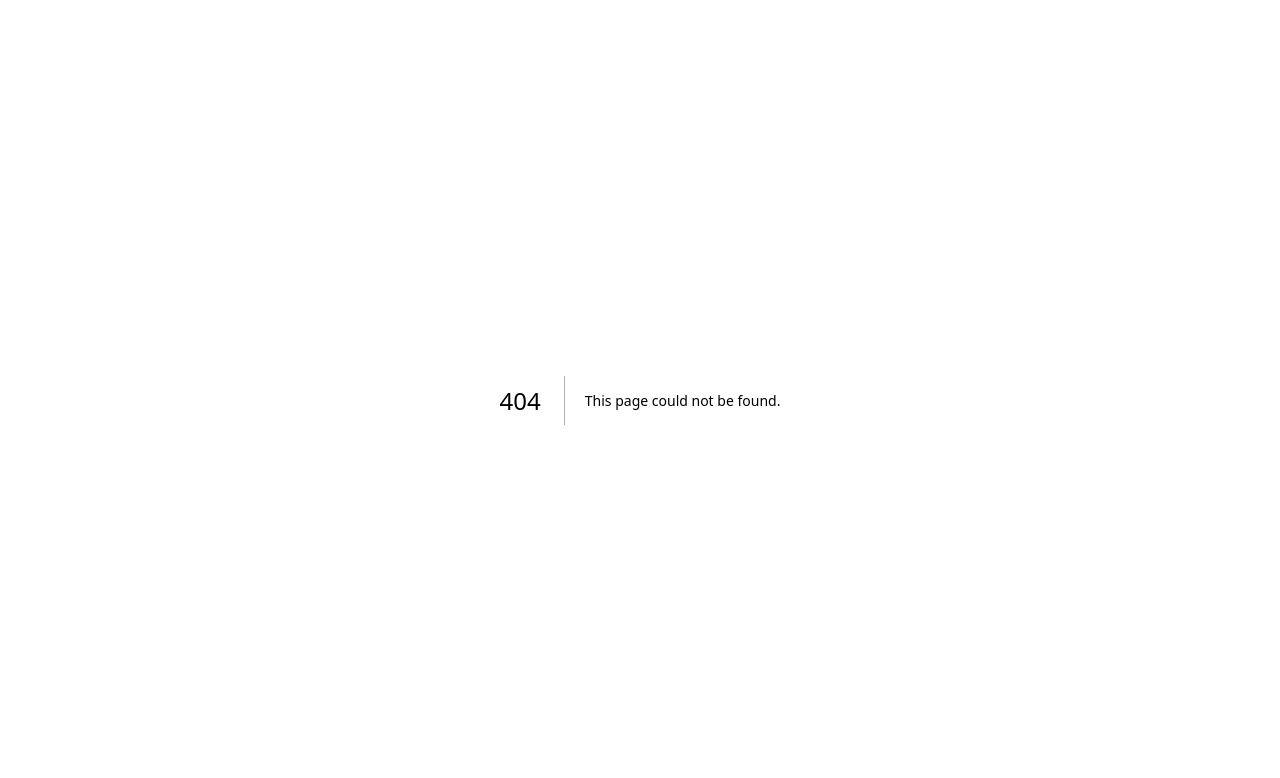
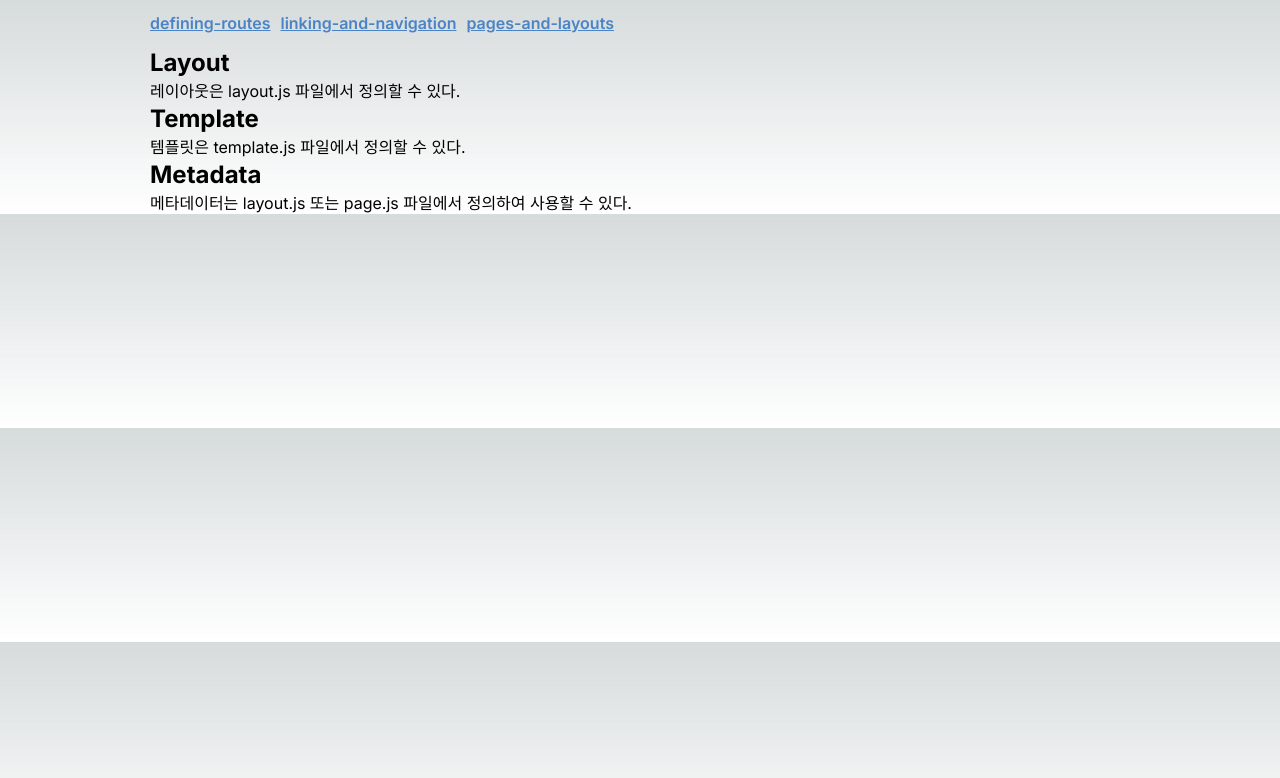
Before and after one commit to YDP-SPLOUNGE-CLUB/Next-Docs-Tutorial, a Next.js app: page /lhs/routing/pages-and-layouts in a window 1280 px wide. Before the commit this address had no page. Shown: the top 778 px of the page. Built offline with nearby package versions, Linux system fonts and the light colour scheme.

Commit message:
✨ 1주차 학습

```diff
--- a/next.config.mjs
+++ b/next.config.mjs
@@ -1,4 +1,8 @@
 /** @type {import('next').NextConfig} */
-const nextConfig = {};
+const nextConfig = {
+  images: {
+    domains: ['nextjs.org'],
+  }
+};
 
 export default nextConfig;
--- /dev/null
+++ b/src/app/lhs/layout.tsx
@@ -0,0 +1,21 @@
+import { ReactNode } from 'react';
+import Link from 'next/link';
+import styles from '@/styles/index.module.scss';
+import { getRoutes } from '@/utils/routes';
+
+export default function Layout({ children }: { children: ReactNode }) {
+  return (
+    <main className={styles.content}>
+      <ChapterMenu routes={getRoutes('src/app/lhs/routing')} />
+      {children}
+    </main>
+  )
+}
+
+function ChapterMenu({ routes }: { routes: string[] }) {
+  return routes.length > 0 ? (
+    <nav className={styles.menu}>
+      {routes.map(path => <Link key={path} href={path}>{path}</Link>)}
+    </nav>
+  ) : null
+}
--- /dev/null
+++ b/src/app/lhs/routing/pages-and-layouts/page.tsx
@@ -0,0 +1,18 @@
+import { Metadata } from 'next';
+
+export default function PagesAndLayoutsPage() {
+  return (
+    <div>
+      <h2>Layout</h2>
+      <p>레이아웃은 layout.js 파일에서 정의할 수 있다.</p>
+      <h2>Template</h2>
+      <p>템플릿은 template.js 파일에서 정의할 수 있다.</p>
+      <h2>Metadata</h2>
+      <p>메타데이터는 layout.js 또는 page.js 파일에서 정의하여 사용할 수 있다.</p>
+    </div>
+  )
+}
+
+export const metadata: Metadata = {
+  title: 'Next.js'
+}
--- /dev/null
+++ b/src/styles/index.module.scss
@@ -0,0 +1,31 @@
+.content {
+  width: 980px;
+  margin: 0 auto;
+
+  line-height: 1.4;
+
+  img {
+    width: 100%;
+    height: 100%;
+    position: relative !important;
+    object-fit: cover;
+  }
+
+  code {
+    white-space: pre-wrap;
+    word-break: break-all;
+    overflow: auto;
+  }
+}
+
+
+.menu {
+  display: flex;
+  padding: 12px 0;
+  gap: 10px;
+  a {
+    color: #4a84c7;
+    font-weight: 600;
+    text-decoration: underline;
+  }
+}
--- /dev/null
+++ b/src/utils/routes.ts
@@ -0,0 +1,23 @@
+import fs from 'fs'
+import path from 'path'
+
+export function getRoutes(dir: string, baseUrl = '') {
+  const files: string[] = fs.readdirSync(dir);
+  const routes: string[] = [];
+
+  files.forEach(file => {
+    const fullPath = path.join(dir, file);
+    const stat = fs.statSync(fullPath);
+
+    if (stat.isDirectory()) {
+      const extraRoutes = getRoutes(fullPath, path.join(baseUrl, file))
+      routes.push(...extraRoutes);
+    } else {
+      if (/page.(ts|tsx)/g.test(file)) {
+        routes.push(baseUrl);
+      }
+    }
+  });
+
+  return routes;
+}
```
Also changed, not shown: src/app/lhs/routing/defining-routes/page.tsx (added, +18 -0 lines), src/app/lhs/routing/linking-and-navigation/page.tsx (added, +7 -0 lines), 1 other file (tests, documents, lock files or other folders).
